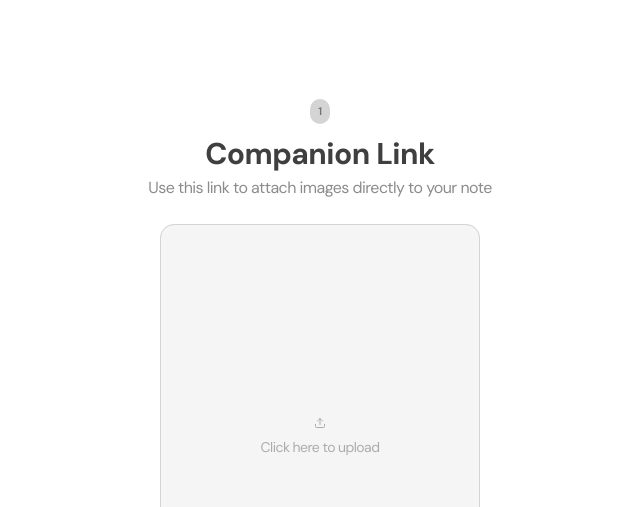
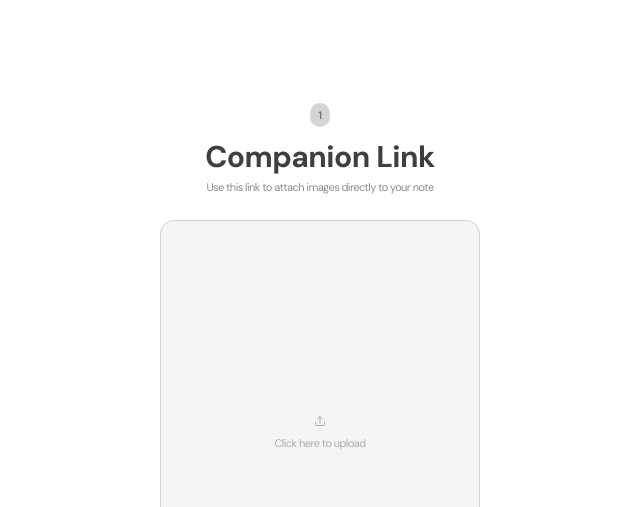
Before and after one commit to Damianrogers51/NoteSnap, a Next.js app: page /companion/1 in a window 1280 px wide. Shown: the top 507 px of the page, without its empty margins (320-960 px from the left). Built offline with nearby package versions, Linux system fonts and the light colour scheme; no server answers.

Commit message:
fix spacing on companion page

```diff
--- a/src/app/companion/[noteId]/CompanionForm.tsx
+++ b/src/app/companion/[noteId]/CompanionForm.tsx
@@ -56,7 +56,7 @@ export default function CompanionForm({ id }: { id: string }) {
           <div className="absolute top-0 left-0 size-full flex flex-col items-center justify-center border-[.5px] border-neutral-300 rounded-xl">
             <div className="flex flex-col items-center justify-center space-y-2 opacity-40">
               <Upload className="size-3" />
-              <div className="text-sm"> Click here to upload </div>
+              <div> Click here to upload </div>
             </div>
           </div>
         )}
--- a/src/app/companion/[noteId]/page.tsx
+++ b/src/app/companion/[noteId]/page.tsx
@@ -13,7 +13,7 @@ export default async function CompanionPage({ params }: { params: Promise<{ note
 
           <div className="flex flex-col items-center space-y-1 text-center">
             <div className="text-2xl sm:text-3xl font-bold"> Companion Link </div>
-            <div className="opacity-60 text-sm sm:text-base"> Use this link to attach images directly to your note </div>
+            <div className="opacity-60"> Use this link to attach images directly to your note </div>
           </div>
         </div>
 
```
